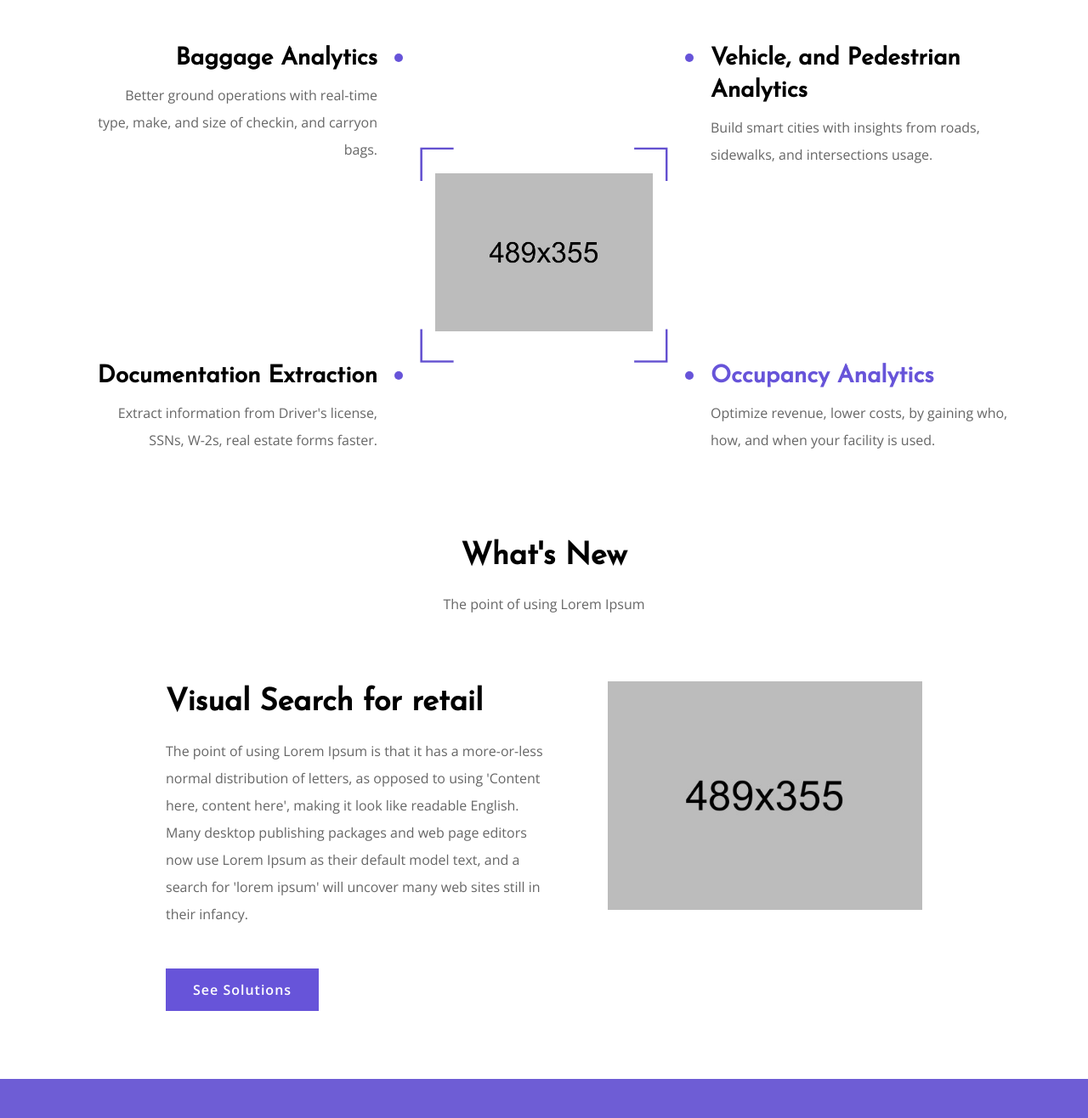
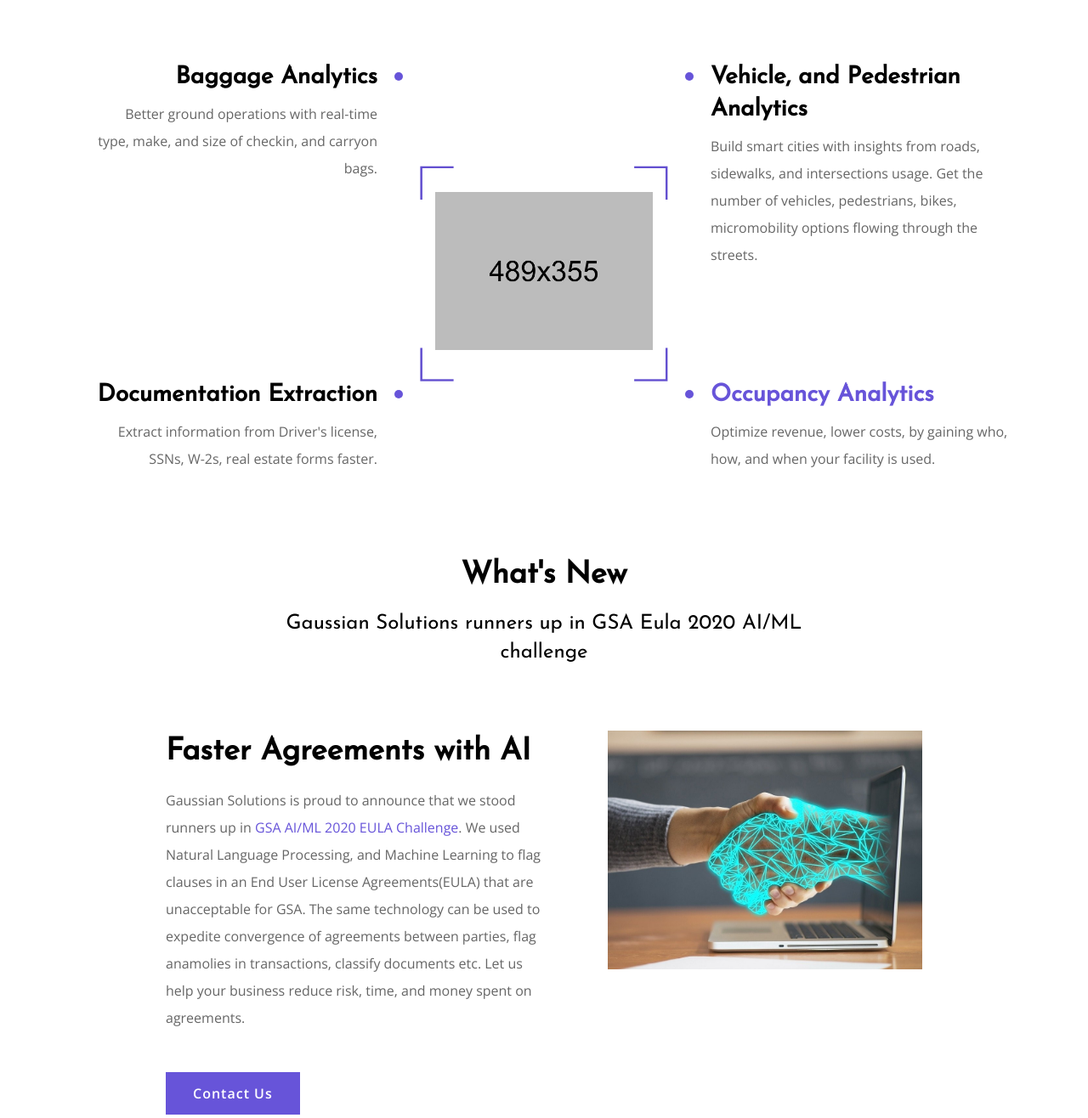
Before and after one commit to sureshgaussian/sureshgaussian.github.io, a plain HTML site: page index.html in a window 1280 px wide. Shown: the part 942-2258 px from the top of the page at 85% size. Drawn offline with nearby package versions, Linux system fonts and the light colour scheme; files whose address does not match are found by name.

Commit message:
more home page changes

```diff
--- a/css/style.css
+++ b/css/style.css
@@ -82,6 +82,7 @@ color: #ffffff; }
 2 Banner
 -----------------------------------------------------------------------*/
 .banner { position: relative; background: #f5f5f5; }
+.banner-rounded-circle{border-radius:5%!important}
 .banner .banner-text { padding:240px 0 120px 0; letter-spacing: 1px; }
 .video-btn{width: 70px; height:70px; border-radius: 90px; line-height: 70px; display: inline-block; position: absolute; border: 2px solid #ffffff; text-align: center;top: 50%;
     left: 50%;
--- a/index.html
+++ b/index.html
@@ -95,10 +95,12 @@
                      <a href="" class="button mb-lg-0 mb-5">See Solutions</a>
                   </div>
                   <div class="col-lg-6 col-md-12 col-sm-12 text-right position-relative">
-                     <img src="images/banner/02.png" class="img-fluid banner-box" alt="images">
+                     <!-- <img src="images/banner/02.png" class="img-fluid banner-box" alt="images"> -->
                      <div class="banner-img text-center">
-                        <img class="img-fluid rounded-circle position-relative" src="images/test_pics/bg.jpg" alt="image">
-                        <a href="video/01.m4v" class="video-btn iq-video popup-youtube">
+                        <!-- <img class="img-fluid rounded-circle position-relative" src="images/money-2724241_1920.jpg" alt="image"> -->
+                        <img class="img-fluid banner-rounded-circle position-relative" src="images/money-2724241_1920.jpg" alt="image">
+
+                        <!-- <a href="video/01.m4v" class="video-btn iq-video popup-youtube"> -->
                            <i class="ion-ios-play-outline"></i>
                         </a>
                      </div>
@@ -153,7 +155,9 @@
                               <li class="object-new">
                                  <a data-links-to="slide_2" class="one" href="#">
                                     <h3 class="iq-fw-8">Vehicle, and Pedestrian Analytics</h3>
-                                    <p>Build smart cities with insights from roads, sidewalks, and intersections usage.</p>
+                                    <!-- <p>Build smart cities with insights from roads, sidewalks, and intersections usage. Get the number of vehicles, pedestrians, bikes, micromobility options flowing through the streets.</p> -->
+                                    <p>Build smart cities with insights from roads, sidewalks, and intersections usage. Get the number of vehicles, pedestrians, bikes, micromobility options flowing through the streets.</p>
+
                                  </a>
                               </li>
                               <li class="object-new selected">
@@ -182,22 +186,24 @@
                   <div class="col-lg-12">
                      <div class="title-box">
                         <h2 class="title">What's New</h2>
-                        <p class="sub-title">The point of using Lorem Ipsum</p>
+                        <!-- <p class="sub-title">Gaussian Solutions runners up in GSA Eula 2020 AI/ML challenge</p> -->
+                        <h4 class="sub-title">Gaussian Solutions runners up in GSA Eula 2020 AI/ML challenge</h4>
                      </div>
                   </div>
                </div>
                <div class="row justify-content-around">
                   <div class="col-lg-6">
-                     <h2 class="mb-3 iq-fw-8">Visual Search for retail</h2>
-                     <p class="mb-5">The point of using Lorem Ipsum is that it has a more-or-less normal distribution of letters, as opposed to using 'Content here, content here', making it look like readable English. Many desktop publishing packages and web page editors now use Lorem Ipsum as their default model text, and a search for 'lorem ipsum' will uncover many web sites still in their infancy.</p>
-                     <a href="" class="button mb-5 mb-lg-0">See Solutions</a>
+                     <h2 class="mb-3 iq-fw-8">Faster Agreements with AI</h2>
+                     <p class="mb-5">Gaussian Solutions is proud to announce that we stood runners up in <a href="https://www.challenge.gov/challenge/GSA-artificial-intelligence-AI-machine-learning-ML-challenge/"> GSA AI/ML 2020 EULA Challenge</a>. We used Natural Language Processing, and Machine Learning to flag clauses in an End User License Agreements(EULA) that are unacceptable for GSA. The same technology can be used to expedite convergence of agreements between parties, flag anamolies in transactions, classify documents etc. Let us help your business reduce risk, time, and money spent on agreements.</p>
+                     <a href="mailto:info@gaussiansolutions.com" class="button mb-5 mb-lg-0">Contact Us</a>
                   </div>
                   <div class="col-lg-5">
-                     <img src="images/about/01.jpg" class="img-fluid" alt="#">
+                     <img src="images/blog/tech_cropped.jpg" class="img-fluid" alt="#">
                   </div>
                </div>
             </div>
          </section>
+         <!--
          <section class="our-features bg-over-main-90 position-relative iq-special-1">
             <div class="container">
                <div class="row">
@@ -277,7 +283,8 @@
                   </div>
                </div>
             </div>
-         </section>
+         </section> -->
+
          <section class="our-customer">
             <div class="container">
                <div class="row">
```
Also changed, not shown: images/blog/tech_cropped.jpg (added), images/money-2724241_1920.jpg (added).
